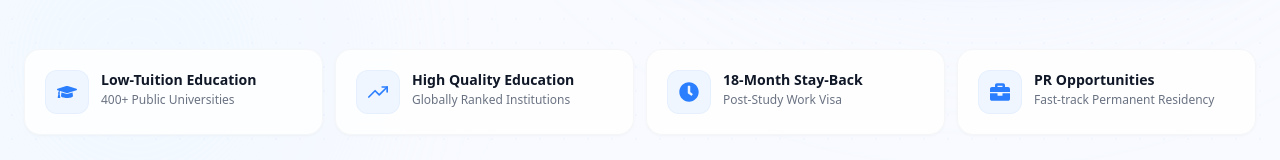
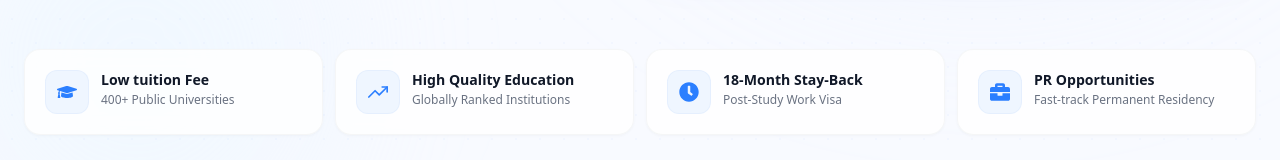
Before and after one commit to jaidev-55/germany-landing-page, a Next.js app: page / in a window 1280 px wide. Shown: the part 737-897 px from the top of the page. Built offline with nearby package versions, Linux system fonts and the light colour scheme; no server answers.

Commit message:
updated-text

```diff
--- a/components/Herosection.tsx
+++ b/components/Herosection.tsx
@@ -68,7 +68,7 @@ const pop = (delay: number = 0): Variants => ({
 const trustBadges: TrustBadgeItem[] = [
   {
     Icon: FaGraduationCap,
-    label: "Low-Tuition Education",
+    label: "Low tuition Fee",
     sub: "400+ Public Universities",
   },
   {
```
